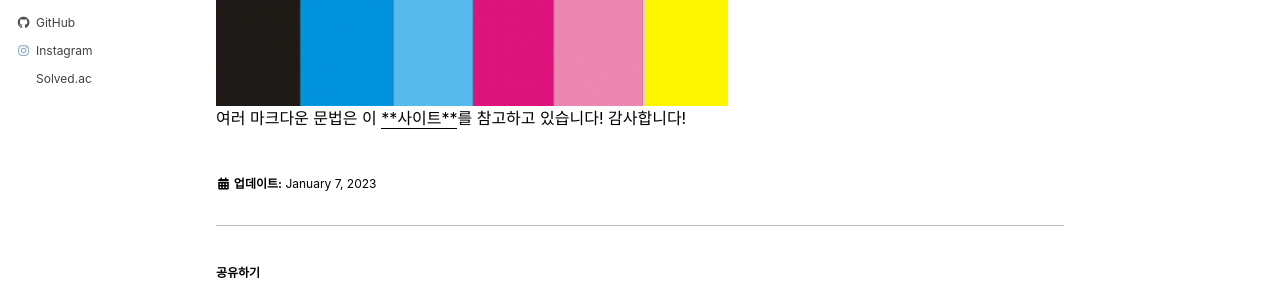
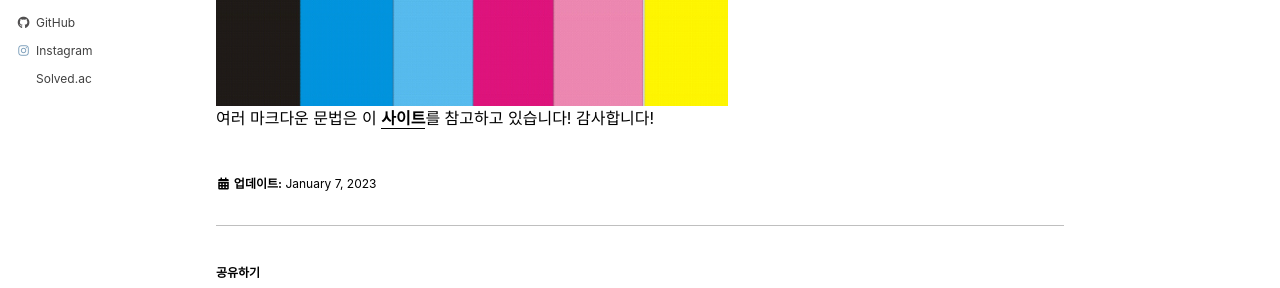
Before and after one commit to MOJAN3543/MOJAN3543.github.io, a Jekyll site: the page built from _posts/2023-01-07-Test.md, in a window 1280 px wide and 900 px high, scrolled down 960 px. Shown: the part 317-605 px from the top of the window. Built offline with Jekyll 4.4.1, drawn with Linux system fonts in a browser that asks for light colours; cached includes are drawn as plain includes.

```diff
--- a/_posts/2023-01-07-Test.md
+++ b/_posts/2023-01-07-Test.md
@@ -26,4 +26,4 @@ last_modified_at: 2023-01-07
 마크다운을 왜쓰는가에 대해서 이야기 하자면, 마크다운 문법을 이용하여 블로그 글을 만들어주는 **Jekyll**을 사용하기 위해 사용합니다.
 그리고 마크다운이라는 이름이 멋있잖아요 마인크래프트 다운로드 같기도 하고.
 ![Alt text](/images/profile.png "프로필 사진")
-여러 마크다운 문법은 이 [<u>**사이트**</u>](https://gist.github.com/ihoneymon/652be052a0727ad59601)를 참고하고 있습니다! 감사합니다!
+여러 마크다운 문법은 이 [**<u>사이트</u>**](https://gist.github.com/ihoneymon/652be052a0727ad59601)를 참고하고 있습니다! 감사합니다!
```
